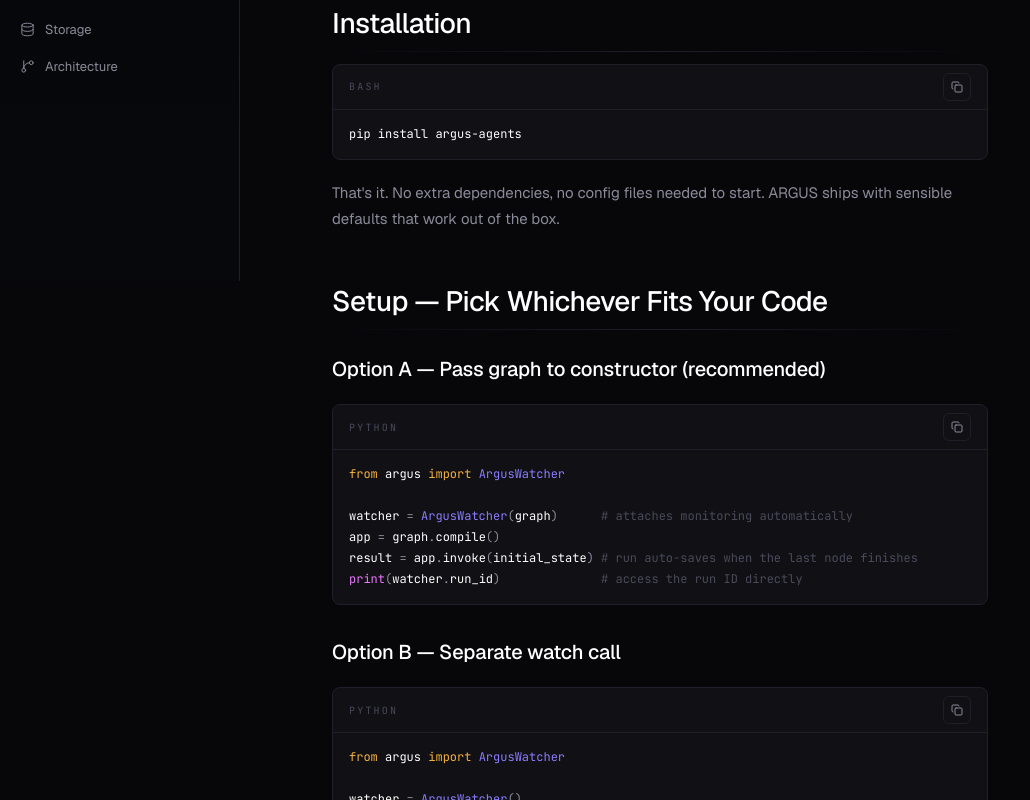
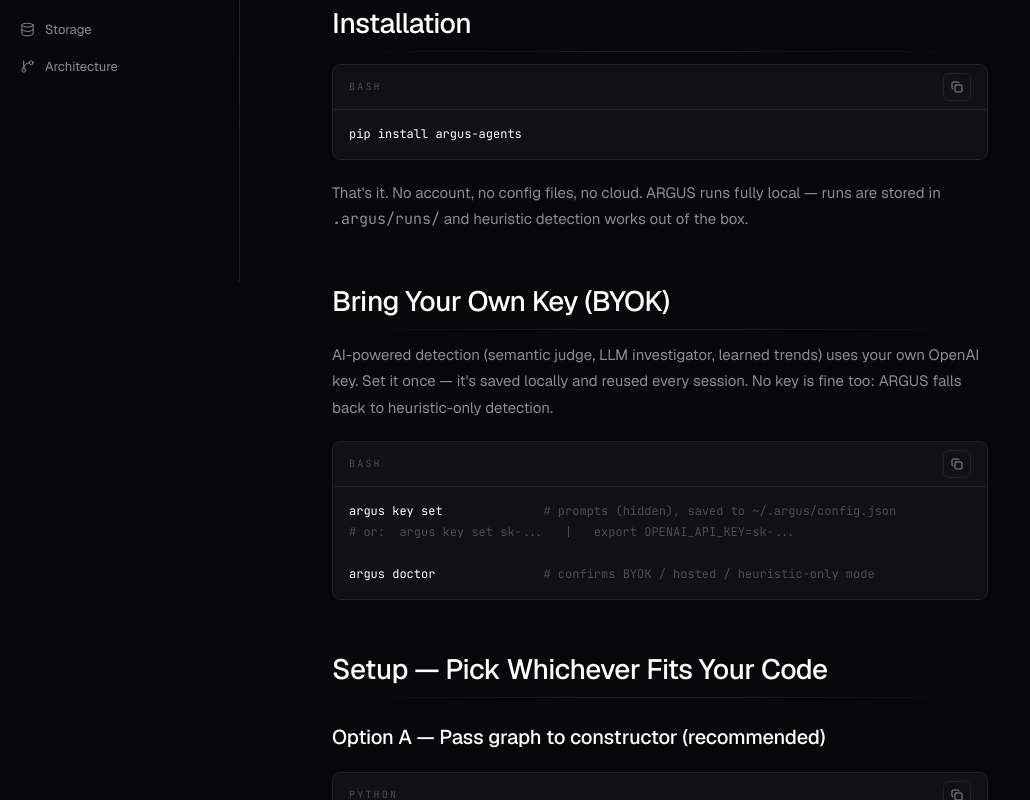
Before and after one commit to VaradDurge/Website-for-Argus, a Next.js app: page /docs/quickstart in a window 1280 px wide. Shown: the part 520-1320 px from the top of the page, without its empty margins (0-1030 px from the left). Built offline with nearby package versions, Linux system fonts and the light colour scheme.

Commit message:
docs: document BYOK (argus key) and mark login as optional/hosted

```diff
--- a/app/docs/pages/CLIReference.tsx
+++ b/app/docs/pages/CLIReference.tsx
@@ -26,8 +26,11 @@
 argus diff <id>                     # rerun vs original
 argus diff <id-a> <id-b>            # any two runs
 argus ui                            # open web dashboard
-argus doctor                        # check your setup
-argus login                         # sign in for cloud sync
+argus doctor                        # check setup + LLM mode (BYOK/hosted/heuristic)
+argus key set                       # save your OpenAI key locally (BYOK)
+argus key show                      # show the active key (masked) + source
+argus key clear                     # remove the saved key
+argus login                         # (optional) sign in for hosted cloud sync
 argus logout                        # clear credentials
 argus whoami                        # check login status
 argus update                        # check for new release`}
@@ -210,11 +213,39 @@
 ✓  optional deps    openai (key set), dotenv`}
       />
 
+      <Heading level={2} id="argus-key">
+        argus key set / show / clear
+      </Heading>
+      <p className="mt-3 text-[15px] leading-[1.75] text-[var(--text-muted)]">
+        Bring your own key (BYOK). Save your OpenAI key once and it&apos;s reused every
+        session — AI-powered detection (semantic judge, LLM investigator, learned trends)
+        runs entirely on your key, fully local. Resolution order:{" "}
+        <code>OPENAI_API_KEY</code> env var → saved key → hosted proxy (cloud tier) →
+        heuristic-only.
+      </p>
+
+      <CodeBlock
+        language="bash"
+        code={`# Save your key (prompts with hidden input, stored at ~/.argus/config.json)
+argus key set
+
+# Or pass it directly / use an env var
+argus key set sk-...
+export OPENAI_API_KEY=sk-...
+
+# Inspect and remove
+argus key show      # masked key + where it came from
+argus key clear`}
+      />
+
       <Heading level={2} id="argus-login">
         argus login / logout / whoami
       </Heading>
       <p className="mt-3 text-[15px] leading-[1.75] text-[var(--text-muted)]">
-        Manage authentication for cloud sync features (shared signatures, team collaboration).
+        <strong>Optional — hosted/enterprise tier only.</strong> Authentication for hosted
+        cloud sync and the shared trends registry. The open-source package is fully local
+        and needs no login; <code>argus login</code> reports a hosted-only message unless a
+        hosted backend is configured.
       </p>
 
       <CodeBlock
--- a/app/docs/pages/Quickstart.tsx
+++ b/app/docs/pages/Quickstart.tsx
@@ -24,9 +24,25 @@
       </Heading>
       <CodeBlock language="bash" code="pip install argus-agents" />
       <p className="mt-3 text-[15px] leading-[1.75] text-[var(--text-muted)]">
-        That&apos;s it. No extra dependencies, no config files needed to start. ARGUS ships with
-        sensible defaults that work out of the box.
+        That&apos;s it. No account, no config files, no cloud. ARGUS runs fully local — runs
+        are stored in <code>.argus/runs/</code> and heuristic detection works out of the box.
       </p>
+
+      <Heading level={2} id="bring-your-own-key">
+        Bring Your Own Key (BYOK)
+      </Heading>
+      <p className="mt-3 text-[15px] leading-[1.75] text-[var(--text-muted)]">
+        AI-powered detection (semantic judge, LLM investigator, learned trends) uses your own
+        OpenAI key. Set it once — it&apos;s saved locally and reused every session. No key is
+        fine too: ARGUS falls back to heuristic-only detection.
+      </p>
+      <CodeBlock
+        language="bash"
+        code={`argus key set             # prompts (hidden), saved to ~/.argus/config.json
+# or:  argus key set sk-...   |   export OPENAI_API_KEY=sk-...
+
+argus doctor              # confirms BYOK / hosted / heuristic-only mode`}
+      />
 
       <Heading level={2} id="instrument-your-graph">
         Setup — Pick Whichever Fits Your Code
```
